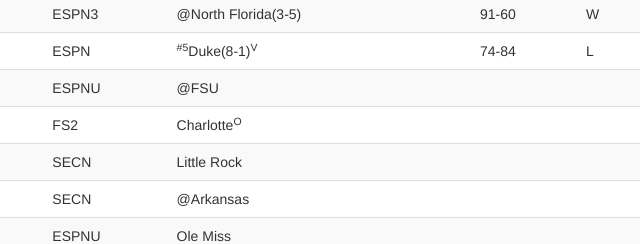
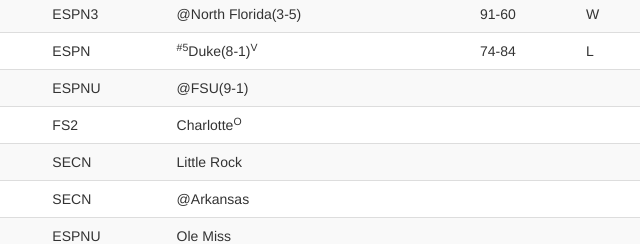
Before and after one commit to Orlandohmor84/gatorsbball, a plain HTML site: page src/index.html in a window 1280 px wide. Shown: the part 735-979 px from the top of the page, 363-1003 px from the left. Drawn offline with nearby package versions, Linux system fonts and the light colour scheme.

Commit message:
Stats Update

```diff
--- a/src/index.html
+++ b/src/index.html
@@ -159,7 +159,7 @@
             		<td>12/11/16</td>
             		<td>4:00 PM</td>
             		<td>ESPNU</td>
-            		<td>&#64;FSU</td>
+            		<td>&#64;FSU(9-1)</td>
             		<td></td>
             		<td></td>
             		<td></td>
```
